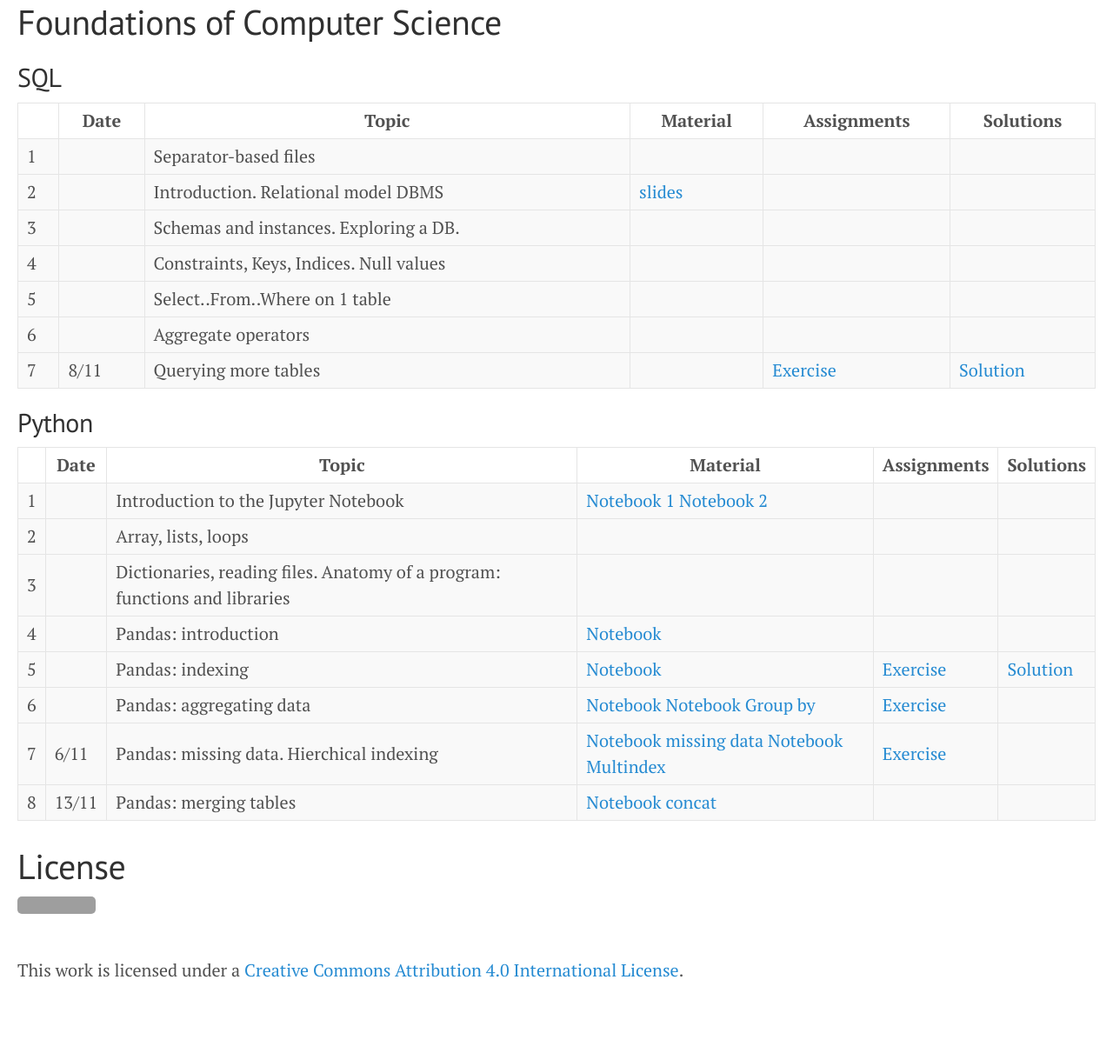
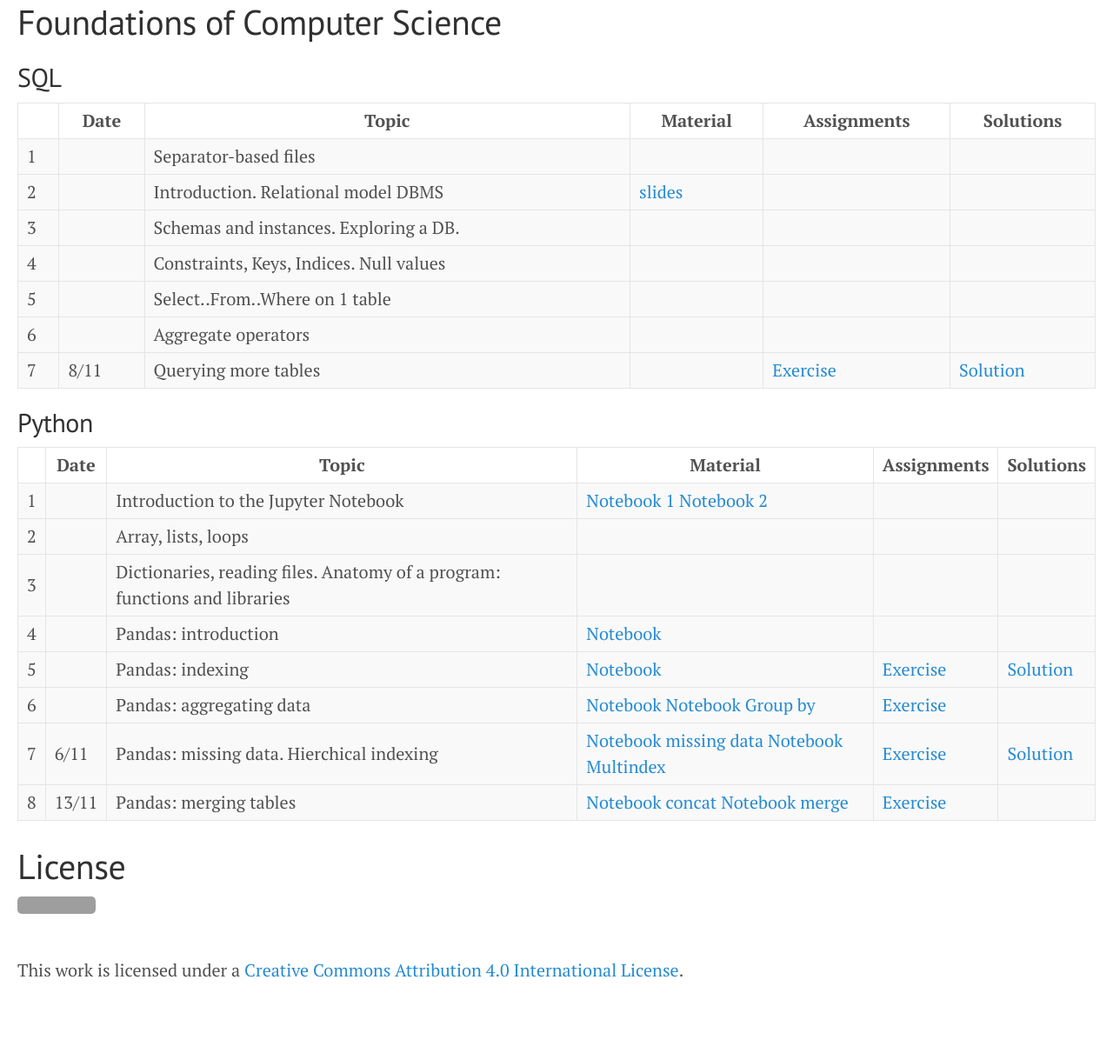
Before and after one commit to gdv/foundationsCS, a Jekyll site: the page built from docs/index.md, in a window 1280 px wide. Shown: the whole page at 87% size. Built offline with Jekyll 4.4.1, drawn with Linux system fonts in a browser that asks for light colours; grey boxes are pictures that could not be loaded.

Commit message:
Draft of exercise py-08

```diff
--- a/docs/index.md
+++ b/docs/index.md
@@ -40,9 +40,9 @@ title: Foundations of Computer Science
 | -- | ----- | -------------------------------------- | ---------- | ------------- | --------- |
 | 6  |       |Pandas: aggregating data                | [Notebook](http://elearning.unimib.it/mod/url/view.php?id=188294) [Notebook Group by](http://elearning.unimib.it/mod/url/view.php?id=188328)| [Exercise](http://elearning.unimib.it/mod/page/view.php?id=188293)||
 | -- | ----- | -------------------------------------- | ---------- | ------------- | --------- |
-| 7  | 6/11  |Pandas: missing data. Hierchical indexing        | [Notebook missing data](https://jakevdp.github.io/PythonDataScienceHandbook/03.04-missing-values.html) [Notebook Multindex](https://jakevdp.github.io/PythonDataScienceHandbook/03.05-hierarchical-indexing.html)| [Exercise](py-07-multindex)|           |
+| 7  | 6/11  |Pandas: missing data. Hierchical indexing        | [Notebook missing data](https://jakevdp.github.io/PythonDataScienceHandbook/03.04-missing-values.html) [Notebook Multindex](https://jakevdp.github.io/PythonDataScienceHandbook/03.05-hierarchical-indexing.html)| [Exercise](py-07-multindex)| [Solution](https://github.com/gdv/foundationsCS/blob/master/py-07-multindex.ipynb)          |
 | -- | ----- | -------------------------------------- | ---------- | ------------- | --------- |
-| 8  | 13/11 |Pandas: merging tables                  | [Notebook concat](https://jakevdp.github.io/PythonDataScienceHandbook/03.06-concat-and-append.html)           |   |           |
+| 8  | 13/11 |Pandas: merging tables                  | [Notebook concat](https://jakevdp.github.io/PythonDataScienceHandbook/03.06-concat-and-append.html) [Notebook merge](https://jakevdp.github.io/PythonDataScienceHandbook/03.07-merge-and-join.html)  | [Exercise](py-08-merging)  |           |
 | -- | ----- | -------------------------------------- | ---------- | ------------- | --------- |
 
 
```
Also changed, not shown: docs/py-08-merging.md (added, +5 -0 lines).
